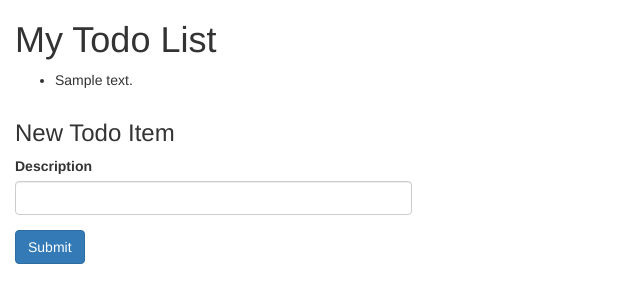
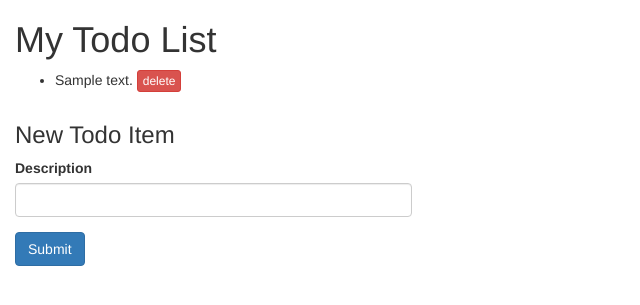
Before and after one commit to BedquiltDB/bedquilt-examples, a Flask app: template templates/home.html in a window 1280 px wide. Shown: the top 305 px of the page, without its empty margins (0-640 px from the left). Run offline with Flask 2, Linux system fonts and the light colour scheme; the template is opened without the code that fills it: most values are stand-ins (such as "Sample title", 1, 10 or a date in 2020); some libraries are stand-ins or nearby versions.

Commit message:
deletion

```diff
--- a/server.py
+++ b/server.py
@@ -18,9 +18,7 @@ items_collection = bq['items']
 
 @app.route('/')
 def home():
-
     items = items_collection.find()
-
     return render_template('home.html', items=items)
 
 
@@ -35,7 +33,7 @@ def new_item():
     return redirect(url_for('home'))
 
 
-@app.route('/item/<item_id>/delete', methods=['POST'])
+@app.route('/item/<item_id>/delete', methods=['GET'])
 def delete_item(item_id):
     items_collection.remove_one_by_id(item_id)
     return redirect(url_for('home'))
--- a/templates/home.html
+++ b/templates/home.html
@@ -6,7 +6,7 @@
     {% if items %}
     <ul>
       {% for item in items %}
-      <li>{{ item.description }}</li>
+      <li>{{ item.description }} <a class="btn btn-xs btn-danger" href="/item/{{ item._id }}/delete">delete</a></li>
       {% endfor %}
     </ul>
     {% else %}
```
